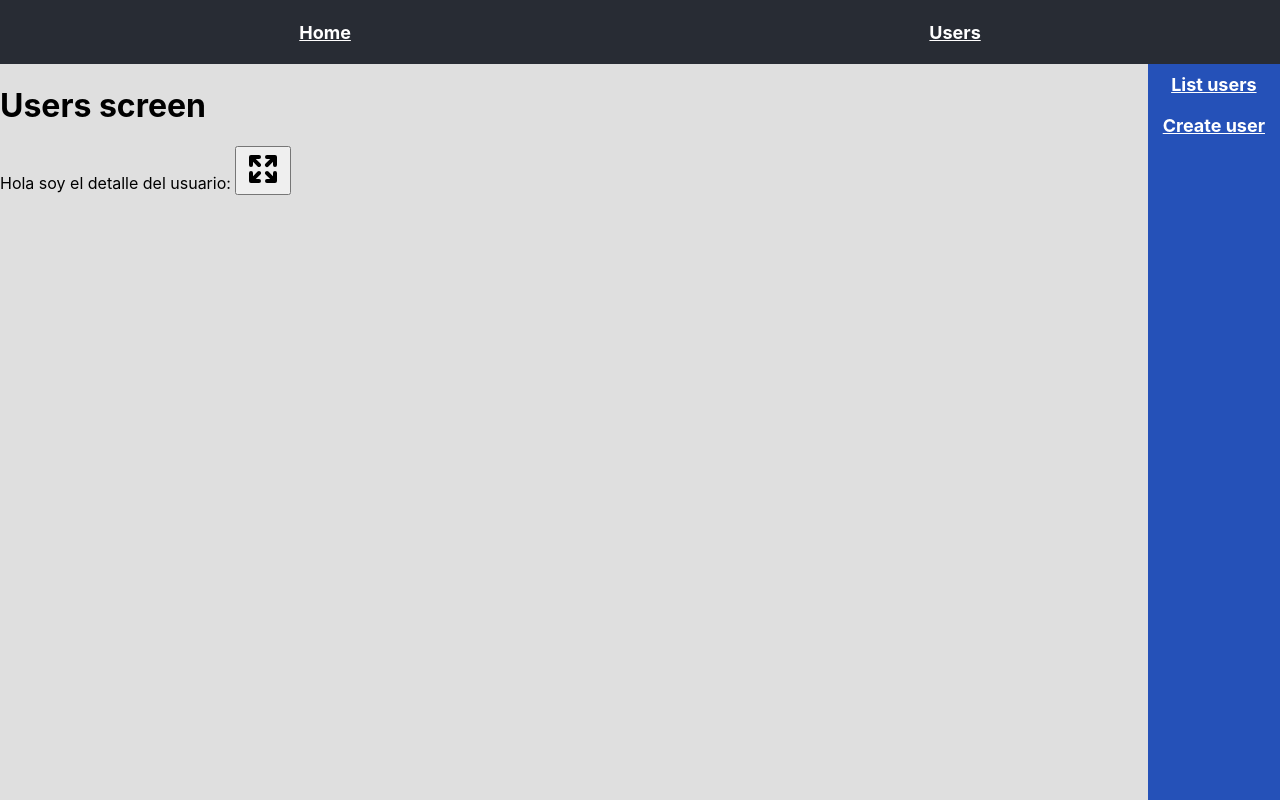
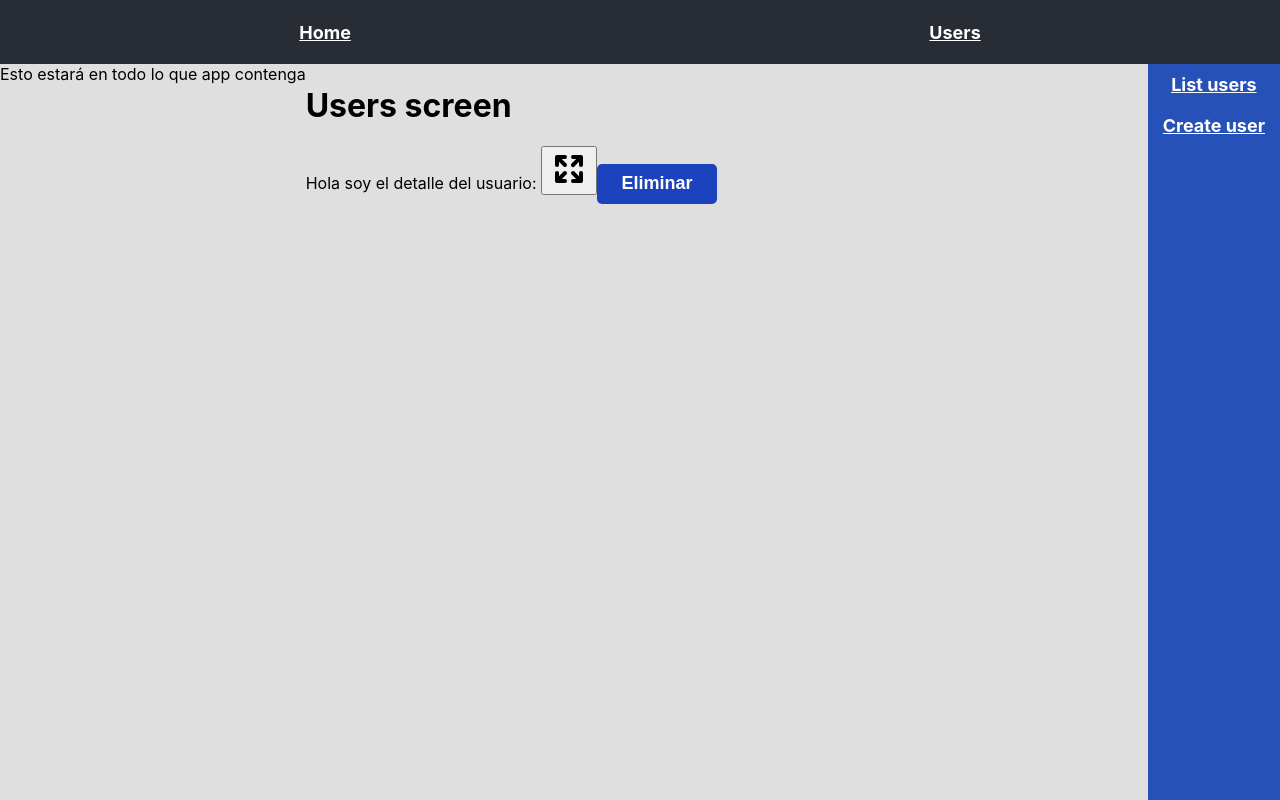
Before and after one commit to lacdev/react-js14, a React (Create React App) app: page /users/1 in a window 1280 px wide. Built offline with nearby package versions, Linux system fonts and the light colour scheme; no server answers.

Commit message:
add react components composition from class 12 example

```diff
--- a/src/App.js
+++ b/src/App.js
@@ -1,22 +1,15 @@
 import "./App.css";
 
-import { Link, Outlet } from "react-router-dom";
+import { Outlet } from "react-router-dom";
+
+// Components
+import AppContainer from "./components/AppContainer";
 
 function App() {
 	return (
-		<div className="main">
-			<nav className="main-nav">
-				<Link className="link" to="/">
-					Home
-				</Link>
-				<Link className="link" to="users">
-					Users
-				</Link>
-			</nav>
-			<div className="main-content">
-				<Outlet />
-			</div>
-		</div>
+		<AppContainer>
+			<Outlet />
+		</AppContainer>
 	);
 }
 
--- /dev/null
+++ b/src/components/AppContainer.js
@@ -0,0 +1,22 @@
+import React from "react";
+
+import { Link } from "react-router-dom";
+
+export default function AppContainer({ children }) {
+	return (
+		<div className="main">
+			<nav className="main-nav">
+				<Link className="link" to="/">
+					Home
+				</Link>
+				<Link className="link" to="users">
+					Users
+				</Link>
+			</nav>
+			<div className="main-content">
+				Esto estará en todo lo que app contenga
+				{children}
+			</div>
+		</div>
+	);
+}
--- a/src/pages/UsersDetail/index.js
+++ b/src/pages/UsersDetail/index.js
@@ -6,6 +6,9 @@ import { getUser } from "../../services/users";
 
 // Icons
 import Test from "../../Icons/Test";
+
+// Service
+import { deleteUser } from "../../services/users";
 
 export default function UserDetail() {
 	const [user, setUser] = useState({});
@@ -21,11 +24,20 @@ export default function UserDetail() {
 		get();
 	}, [params.userID]);
 
+	const handleDelete = async () => {
+		console.error("eliminado");
+		await deleteUser(params.userID);
+		navigate("/users");
+	};
+
 	return (
-		<div>
+		<div className="">
 			Hola soy el detalle del usuario: {user?.firstName} {user?.lastName}
 			<button onClick={() => navigate(`update`)}>
 				<Test />
+			</button>
+			<button className="btn" onClick={handleDelete}>
+				Eliminar
 			</button>
 			<br />
 			<Outlet />
--- a/src/pages/UsersDetailContainer/index.js
+++ b/src/pages/UsersDetailContainer/index.js
@@ -1,6 +1,6 @@
 import React from "react";
 
-import { Link, Outlet } from "react-router-dom";
+import { Outlet } from "react-router-dom";
 
 export default function Users() {
 	return (
--- a/src/services/users.js
+++ b/src/services/users.js
@@ -1,46 +1,44 @@
-import { BASE_URL } from '../utils/constants'
+import { BASE_URL } from "../utils/constants";
 
-const USERS_PATH = 'users.json'
+const USERS_PATH = "users.json";
 
 const createUser = async (data) => {
 	const response = await fetch(`${BASE_URL}${USERS_PATH}`, {
-    method: 'POST',
+		method: "POST",
 		headers: {
-      'Content-Type': 'application/json',
+			"Content-Type": "application/json",
 		},
 		body: JSON.stringify(data),
 		// body: data,
-  })
-  return await response.json()
-}
+	});
+	return await response.json();
+};
 
 const getUsers = async () => {
-  const response = await fetch(`${BASE_URL}${USERS_PATH}`)
-  return await response.json()
-}
+	const response = await fetch(`${BASE_URL}${USERS_PATH}`);
+	return await response.json();
+};
 
 const getUser = async (id) => {
-  const response = await fetch(`${BASE_URL}users/${id}.json`)
-  return await response.json()
-}
+	const response = await fetch(`${BASE_URL}users/${id}.json`);
+	return await response.json();
+};
 
 const updateUser = async (id, data) => {
 	const response = await fetch(`${BASE_URL}users/${id}.json`, {
-    method: 'PATCH',
+		method: "PATCH",
 		headers: {
-      'Content-Type': 'application/json',
+			"Content-Type": "application/json",
 		},
 		body: JSON.stringify(data),
-    // body: data,
-  })
-  return await response.json()
-}
+	});
+	return await response.json();
+};
 
 const deleteUser = async (id) => {
-  const response = await fetch(`${BASE_URL}users/${id}.json`, {
-    method: 'DELETE',
-  })
-  return await response.json()
-}
+	return await fetch(`${BASE_URL}users/${id}.json`, {
+		method: "DELETE",
+	});
+};
 
-export { createUser, getUsers, getUser, updateUser, deleteUser }
+export { createUser, getUsers, getUser, updateUser, deleteUser };
```
Lines whose indentation alone changed are shown as unchanged.
